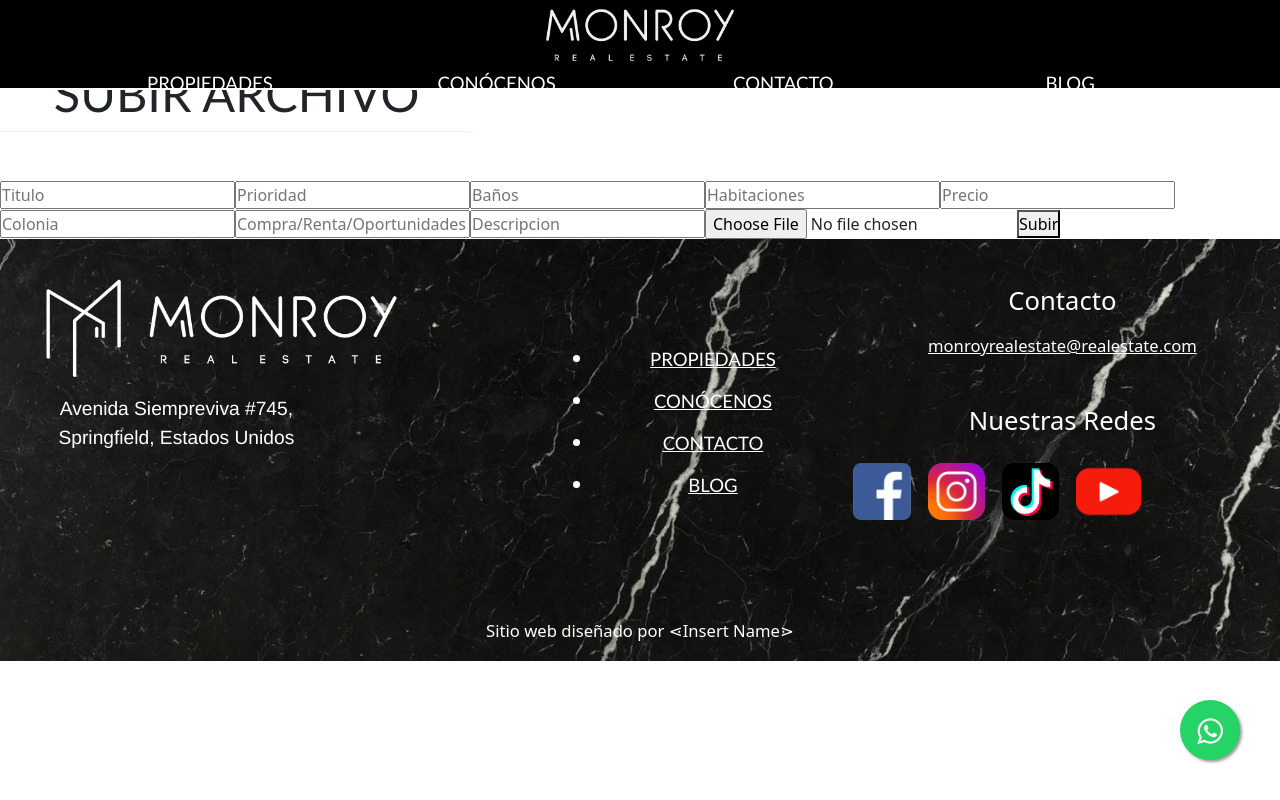
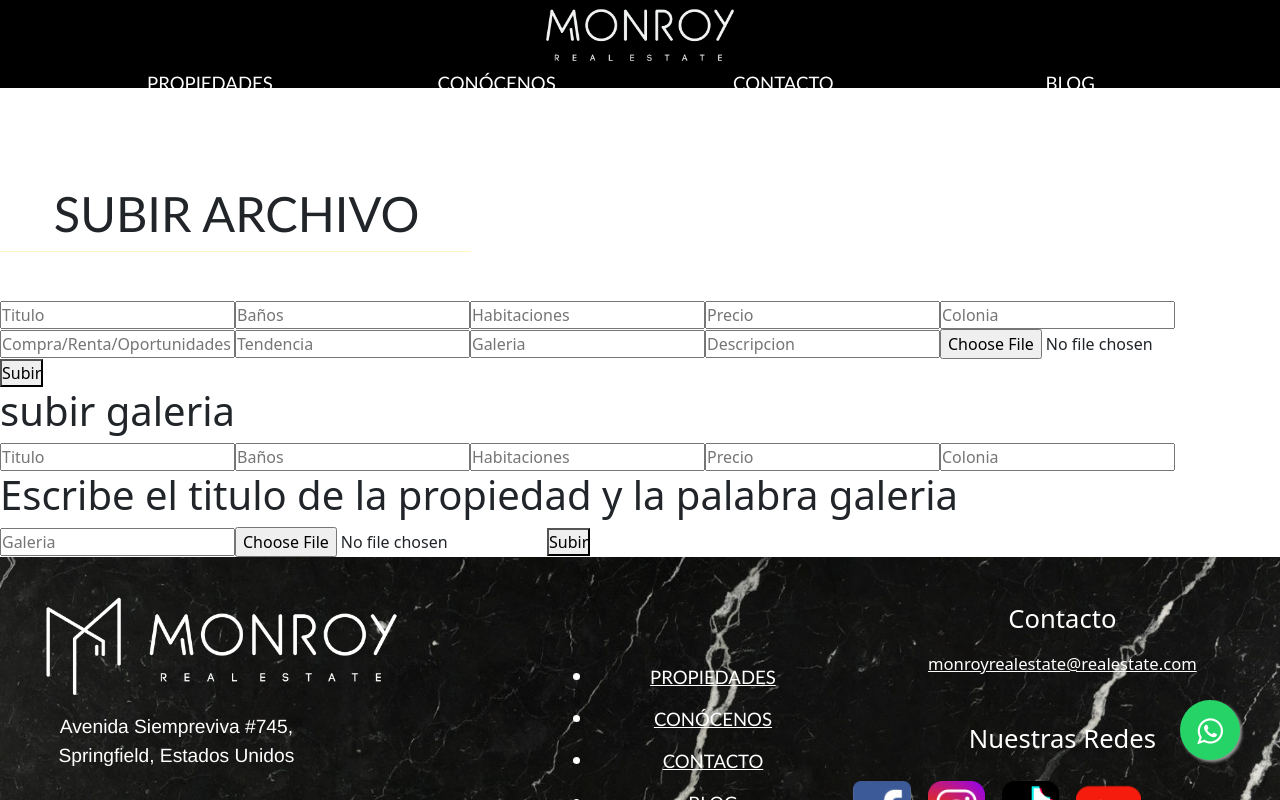
Before and after one commit to Mariano170395/monroy-realestate, a React (Create React App) app in the folder client/: page /subir in a window 1280 px wide. Shown: the top 800 px of the page. Built offline with nearby package versions, Linux system fonts and the light colour scheme; the HTML template or start-up script is replaced by a standard one.

Commit message:
se agrego galeria dentro de propiedad

```diff
--- a/client/src/App.js
+++ b/client/src/App.js
@@ -18,6 +18,7 @@ import Subir from './components/pages/Subir';
 import Catalogo from './components/pages/Catalogo';
 import Borrar from './components/pages/Borrar'
 import PruebaTendencias from './components/pages/PruebaTendencias'
+import VerMas from './components/pages/VerMas';
 
 
 
@@ -34,6 +35,7 @@ function App() {
         <Route exact path="/comprar" component={Catalogo}/>
         <Route exact path="/comprar/:id" component={Propiedad}/>
         <Route exact path="/comprar/:id/borrar" component={Borrar}/>
+        <Route exact path="/comprar/:id/ver-mas" component={VerMas}/>
         <Route exact path="/subir" component={Subir}/>
         <Route exact path="/vender" component={Vender}/>
         <Route exact path="/blog" component={Blog}/>
@@ -44,6 +46,8 @@ function App() {
         <Route exact path="/conocenos4" component={Conocenos4}/>
         <Route exact path="/" component={Home}/>
 
+
+
       </Switch>
 
        <EndBar />
--- a/client/src/components/pages/Borrar.jsx
+++ b/client/src/components/pages/Borrar.jsx
@@ -22,7 +22,7 @@ const Borrar = () => {
     const handleDelete = async() => {
         const res = await axios.delete('/api/images/' + params.id)
         console.log(res)
-        history.push('/comprar')
+        history.push('/')
     }
 
     return (
--- a/client/src/components/pages/Catalogo.jsx
+++ b/client/src/components/pages/Catalogo.jsx
@@ -12,6 +12,8 @@ const Catalogo = () => {
       setImages(res.data);
     })();
   }, []);
+
+
 
   return (
     <div>
--- a/client/src/components/pages/Propiedad.jsx
+++ b/client/src/components/pages/Propiedad.jsx
@@ -1,6 +1,7 @@
 import axios from "axios";
 import React, { useEffect, useState } from "react";
 import { useParams } from "react-router-dom";
+import { useHistory } from "react-router-dom";
 
 const Propiedad = () => {
   const [image, setImage] = useState({
@@ -9,6 +10,7 @@ const Propiedad = () => {
     _id: "",
   });
   const params = useParams();
+  const history = useHistory();
 
   useEffect(() => {
     (async () => {
@@ -16,6 +18,7 @@ const Propiedad = () => {
       setImage(res.data);
     })();
   });
+
 
   return (
     <div>
@@ -35,8 +38,8 @@ const Propiedad = () => {
         </div>
         </div>
         <div className="Separador"></div>
-        <div>
-
+        <div className='Galeria'>
+          <button onClick={()=>history.push(`/comprar/${image._id}/ver-mas`)}>Ver mas</button>
         </div>
       </div>
       <h1>{image.prioridad}</h1>
--- a/client/src/components/pages/Subir.jsx
+++ b/client/src/components/pages/Subir.jsx
@@ -11,9 +11,6 @@ const Subir = () => {
 
     //Para el titulo
     const [ title, setTitle ] = useState()
-
-    //Para prioridad
-    const [ prioridad, setPrioridad ] = useState()
 
     //Para descripcion
     const [ descripcion, setDescripcion ] = useState()
@@ -33,6 +30,13 @@ const Subir = () => {
     //Para el estatus
     const [ estatus, setEstatus ] = useState()
 
+    //Para el estatus
+    const [ tendencia, setTendencia ] = useState()
+
+    //Para galeria
+    const [ galeria, setGaleria ] = useState()
+
+
     const handleChange = (e) =>{
         setFile(e.target.files[0])
     }
@@ -48,24 +52,26 @@ const Subir = () => {
 
         formData.append('file', file)
         formData.append('title', title)
-        formData.append('prioridad', prioridad)
         formData.append('descripcion', descripcion)
         formData.append('banos', banos)
         formData.append('habitaciones', habitaciones)
         formData.append('precio', precio)
         formData.append('colonia', colonia)
         formData.append('estatus', estatus)
+        formData.append('tendencia', tendencia)
+        formData.append('galeria', galeria)
 
         //Peticion Post con axios
        const res = await axios.post('/api/images/upload', formData)
        console.log(res)
-       history.push('/comprar')
+       history.push('/')
 
     }
 
 
     return (
         <div>
+            <div className="Separador"></div>
             <div className="titulo-flex">
                 <div>
                     <h1 className="title">SUBIR ARCHIVO</h1>
@@ -75,17 +81,34 @@ const Subir = () => {
             <form onSubmit ={handleSubmit}>
             <div>
                     <input type="text"   placeholder="Titulo" onChange={e => setTitle(e.target.value)}></input>
-                    <input type="text" name="Prioridad"  placeholder="Prioridad" onChange={e => setPrioridad(e.target.value)}></input>
                     <input type="number" name="Banos"  placeholder="Baños" onChange={e => setBanos(e.target.value)}></input>
                     <input type="number" name="Habitaciones" placeholder="Habitaciones" onChange={e => setHabitaciones(e.target.value)}></input>
                     <input type="number" name="Precio" placeholder="Precio" onChange={e => setPrecio(e.target.value)}></input>
                     <input type="text" name="Colonia" placeholder="Colonia" onChange={e => setColonia(e.target.value)}></input>
                     <input type="text" name="Compra/Venta/Oportunidades" placeholder="Compra/Renta/Oportunidades" onChange={e => setEstatus(e.target.value)}></input>
+                    <input type="text" name="Tendencia"   placeholder="Tendencia" onChange={e => setTendencia(e.target.value)}></input>
+                    <input type="text" name="Galeria"   placeholder="Galeria" onChange={e => setGaleria(e.target.value)}></input>
                     <input type="text" name="Descripcion"   placeholder="Descripcion" onChange={e => setDescripcion(e.target.value)}></input>
                     <input type="file" onChange={handleChange}></input>
                     <button  type="submit">Subir</button>
             </div>
             </form>
+            <div>
+            <form onSubmit ={handleSubmit}>
+            <div>
+                <h1>subir galeria</h1>
+                    <input type="text"   placeholder="Titulo" onChange={e => setTitle(e.target.value)} required></input>
+                    <input type="number" name="Banos"  placeholder="Baños" onChange={e => setBanos(e.target.value)} required></input>
+                    <input type="number" name="Habitaciones" placeholder="Habitaciones" onChange={e => setHabitaciones(e.target.value)} required></input>
+                    <input type="number" name="Precio" placeholder="Precio" onChange={e => setPrecio(e.target.value)} required></input>
+                    <input type="text" name="Colonia" placeholder="Colonia" onChange={e => setColonia(e.target.value)} required></input>
+                    <h1>Escribe el titulo de la propiedad y la palabra galeria </h1>
+                    <input type="text" name="Galeria"   placeholder="Galeria" onChange={e => setGaleria(e.target.value)} required></input>
+                    <input type="file" onChange={handleChange}></input>
+                    <button  type="submit">Subir</button>
+            </div>
+            </form>
+            </div>
         </div>
     )
 }
--- /dev/null
+++ b/client/src/components/pages/VerMas.jsx
@@ -0,0 +1,46 @@
+import axios from "axios";
+import React, { useEffect, useState } from "react";
+import { useHistory } from "react-router-dom";
+
+const VerMas = () => {
+
+        const [images, setImages] = useState([]);
+        const history = useHistory();
+
+        useEffect(() => {
+          (async () => {
+            const res = await axios.get("/api/images");
+            setImages(res.data);
+          })();
+        }, []);
+
+
+
+    return (
+        <div>
+            <div className='Separador'>
+
+            </div>
+            <h1>Esto es Ver mas de</h1>
+            <div className="WrapperCatalogo">
+      {
+
+        images.map(image =>(
+
+          image.galeria === `${image.title} galeria` ? (
+
+          <div  onClick={()=>history.push(`/comprar/${image._id}`)} key={image._id}>
+            <img src={image.url} alt="" className="Item"/>
+
+          </div>
+        )
+        : <></>
+        ))
+
+      }
+      </div>
+        </div>
+    )
+}
+
+export default VerMas
```
Also changed, not shown: 2 other files (tests, documents, lock files or other folders).
